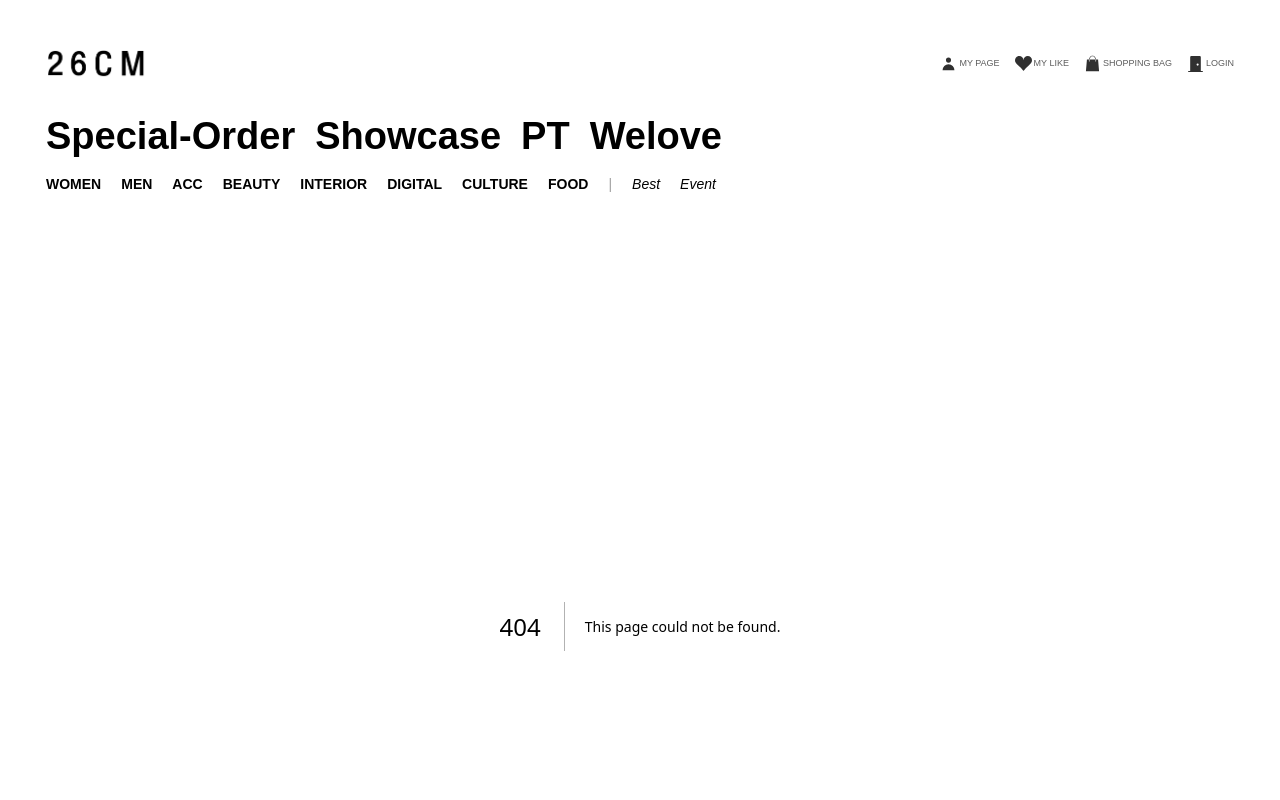
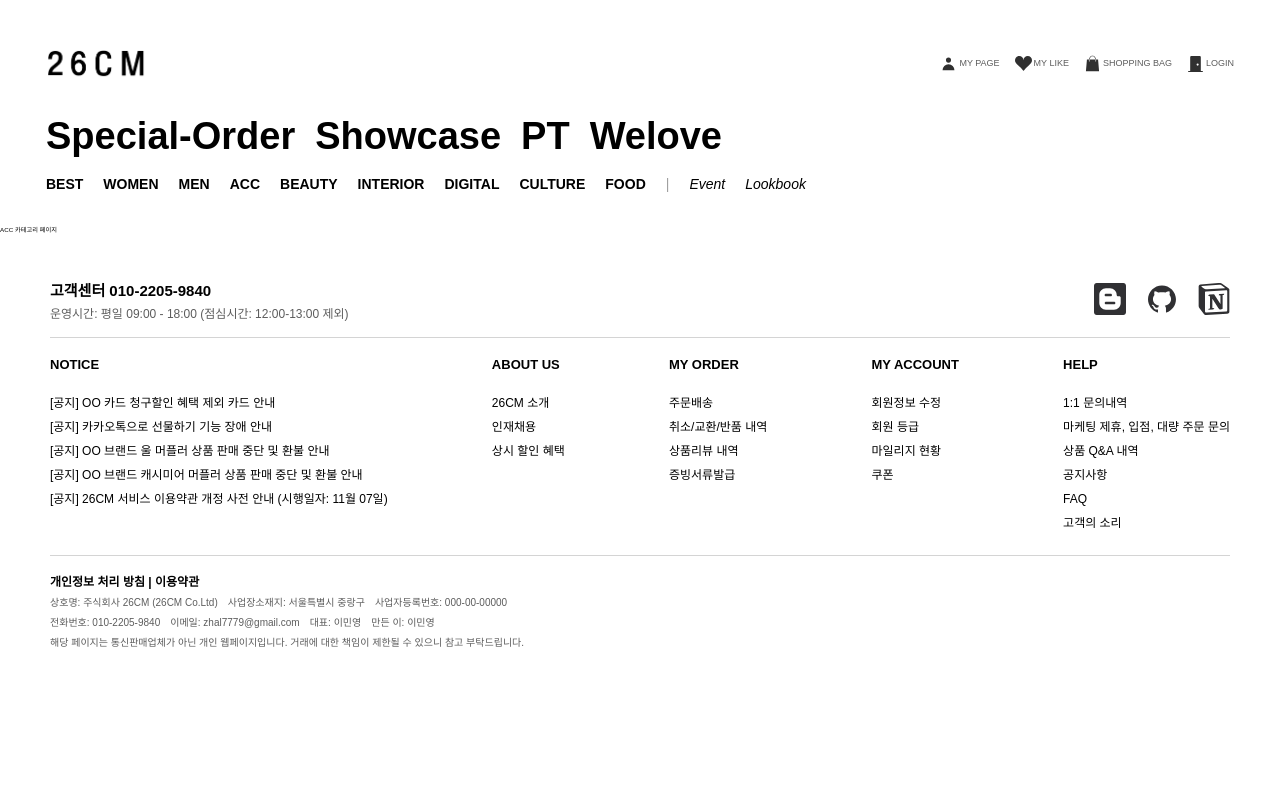
Before and after one commit to zhal7779/26cm, a Next.js app: page /category/ACC in a window 1280 px wide. Before the commit this address had no page. Shown: the top 800 px of the page. Built offline with nearby package versions, Linux system fonts and the light colour scheme; some icons are missing.

Commit message:
Feat: 헤더 동적 라우팅 처리

```diff
--- a/components/headerComponent/header.tsx
+++ b/components/header/header.tsx
@@ -1,3 +1,4 @@
+import Link from 'next/link';
 import styles from './header.module.css';
 import { HiUser } from 'react-icons/hi';
 import { BsFillSuitHeartFill, BsFillDoorClosedFill } from 'react-icons/bs';
@@ -7,7 +8,8 @@
 
 export default function Header() {
   const menus = ['Special-Order', 'Showcase', 'PT', 'Welove'];
-  const subMenus = [
+  const categories = [
+    'BEST',
     'WOMEN',
     'MEN',
     'ACC',
@@ -17,14 +19,16 @@
     'CULTURE',
     'FOOD',
   ];
-  const etcMenu = ['Best', 'Event'];
+  const etcMenu = ['Event', 'Lookbook'];
 
   return (
     <header>
       <div className={styles.container}>
         <div className={styles.header}>
           <div className={styles.logo}>
-            <Image src="/logo.png" alt="logo" width={100} height={30} />
+            <Link href="/">
+              <Image src="/logo.png" alt="logo" width={100} height={30} />
+            </Link>
           </div>
           <ul className={styles.user}>
             <li>
@@ -50,16 +54,16 @@
             <ul className={styles.main_menus}>
               {menus.map((menu) => (
                 <li key={menu}>
-                  <a href="#">{menu}</a>
+                  <Link href={menu}>{menu}</Link>
                 </li>
               ))}
             </ul>
           </nav>
           <div className={styles.sub_menus}>
             <ul className={styles.sub_menu}>
-              {subMenus.map((menu) => (
-                <li key={menu}>
-                  <a href="#">{menu}</a>
+              {categories.map((category) => (
+                <li key={category}>
+                  <a href={`/category/${category}`}>{category}</a>
                 </li>
               ))}
             </ul>
--- a/pages/_app.tsx
+++ b/pages/_app.tsx
@@ -1,6 +1,6 @@
 import '../globals.css';
 import type { AppProps } from 'next/app';
-import Header from '../components/headerComponent/header';
+import Header from '../components/header/header';
 import Footer from '../components/footer/footer';
 
 function MyApp({ Component, pageProps }: AppProps) {
--- /dev/null
+++ b/pages/category/[category].tsx
@@ -0,0 +1,8 @@
+import { useRouter } from 'next/router';
+
+export default function CategoryPage() {
+  const router = useRouter();
+  const category = router.query.category;
+
+  return <div>{category} 카테고리 페이지</div>;
+}
```
Also changed, not shown: pages/[menu]/index.tsx (added, +8 -0 lines), components/header/header.module.css (renamed from components/headerComponent/header.module.css).
